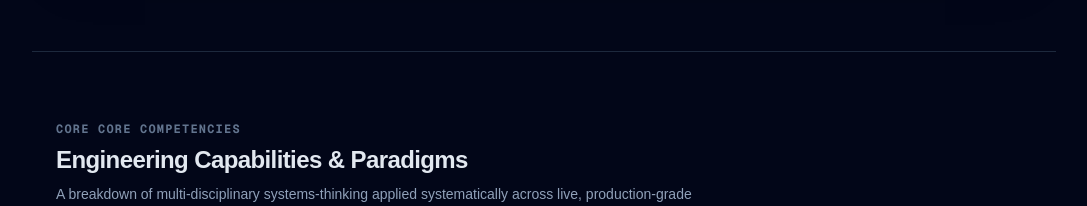
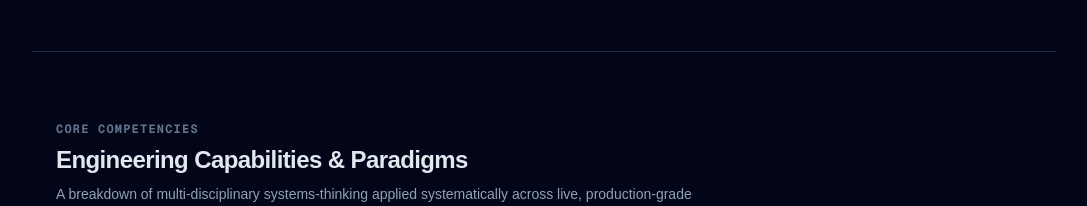
Before and after one commit to Md-Ashikur-Rahman-Ashik/Refined-Portfolio, a Next.js app: page / in a window 1280 px wide. Shown: the part 1740-1946 px from the top of the page, without its empty margins (96-1183 px from the left). Built offline with nearby package versions, Linux system fonts and the light colour scheme.

Commit message:
Fixed spelling mistake

```diff
--- a/components/engineering-capabilities.tsx
+++ b/components/engineering-capabilities.tsx
@@ -40,7 +40,7 @@ export default function EngineeringCapabilities() {
     <section className="max-w-5xl mx-auto pb-24 px-6 border-t border-slate-800 pt-16">
       <div className="mb-10">
         <span className="text-xs font-mono tracking-widest text-slate-500 uppercase font-bold">
-          Core Core Competencies
+          Core Competencies
         </span>
         <h3 className="text-2xl font-bold tracking-tight text-slate-200 mt-1">
           Engineering Capabilities & Paradigms
```
